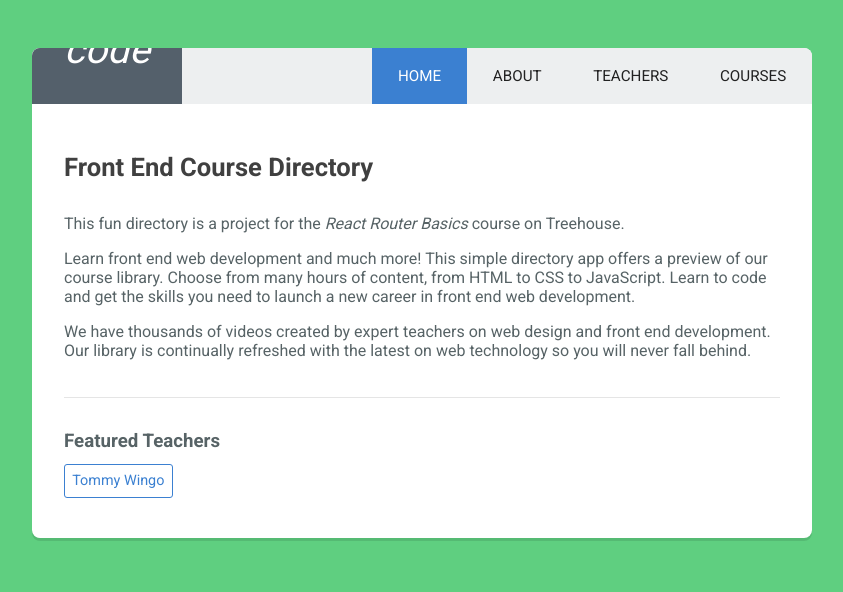
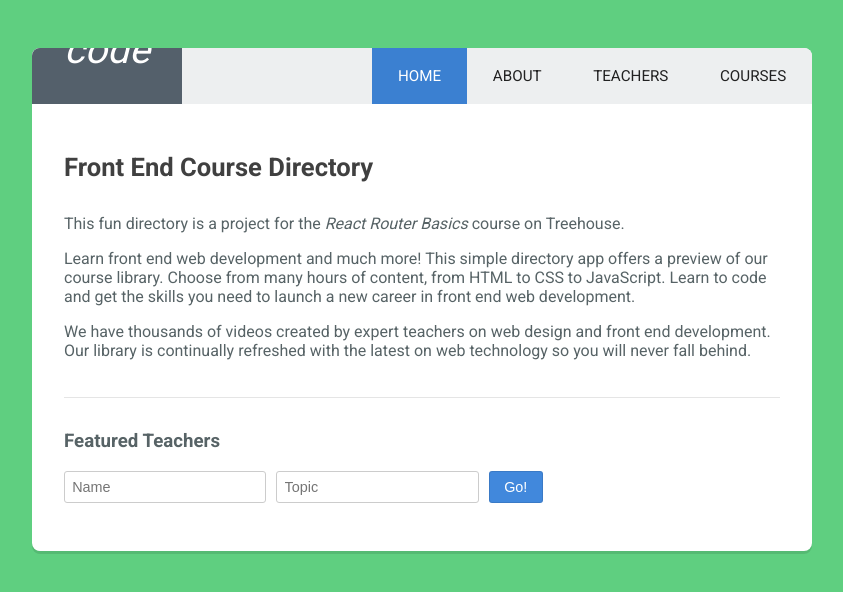
Before and after one commit to FanFunKat/Playground, a React (Vite) app in the folder 27th_challenge/my-app/: page / in a window 1280 px wide. Shown: the top 592 px of the page, without its empty margins (218-1061 px from the left). Built offline with nearby package versions, Linux system fonts and the light colour scheme.

Commit message:
Navigating Routes Programmatically

```diff
--- a/27th_challenge/my-app/src/components/Featured.jsx
+++ b/27th_challenge/my-app/src/components/Featured.jsx
@@ -3,7 +3,7 @@ import { useParams } from 'react-router-dom';
 
 const Featured = () => {
   let { name, topic } = useParams();
-  name = name.replace(/-/g, " ");
+  // name = name.replace(/-/g, " ");
 
   return (
     <div className="main-content">
--- a/27th_challenge/my-app/src/components/Home.jsx
+++ b/27th_challenge/my-app/src/components/Home.jsx
@@ -1,7 +1,18 @@
-import React from 'react';
-import { Link } from 'react-router-dom';
+import React, { useRef } from 'react';
+import { useNavigate } from 'react-router';
 
 const Home = () => {
+  const nameInput = useRef();
+  const topicInput = useRef();
+  let navigate = useNavigate();
+
+  const handleSubmit = (event) => {
+    event.preventDefault();
+    let techerName = nameInput.current.value;
+    let teacherTopic = topicInput.current.value;
+    let path = `teachers/${teacherTopic}/${techerName}`;
+    navigate(path)
+  };
 
   return (
     <div className="main-content home">
@@ -11,7 +22,11 @@ const Home = () => {
       <p>We have thousands of videos created by expert teachers on web design and front end development. Our library is continually refreshed with the latest on web technology so you will never fall behind.</p>
       <hr />
       <h3>Featured Teachers</h3>
-      <Link to="teachers/HTML/Tommy-Wingo">Tommy Wingo</Link>
+      <form onSubmit={handleSubmit}>
+        <input type="text" placeholder="Name" ref={nameInput} />
+        <input type="text" placeholder="Topic" ref={topicInput} />
+        <button type="submit">Go!</button>
+      </form>
     </div>
   );
 }
```
